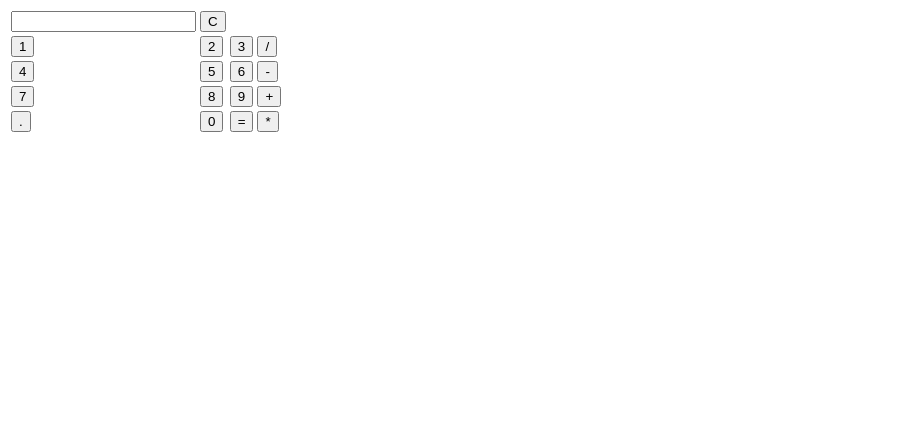
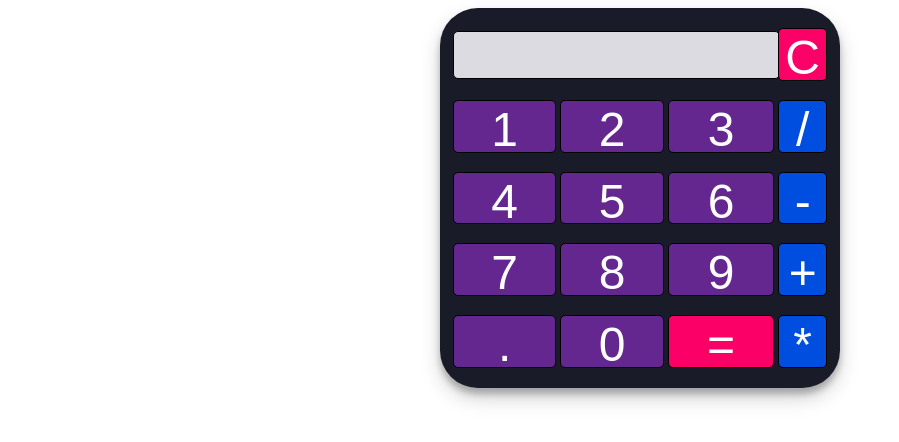
Before and after one commit to liedsonpaiva/Build-a-calculator-with-JavaScript, a plain HTML site: page index.html in a window 1280 px wide. Shown: the whole page, without its empty margins (0-899 px from the left). Drawn offline with Linux system fonts and the light colour scheme; a web font is replaced by a local one.

Commit message:
Parte 2 - Criando o CSS e JS

```diff
--- a/index.html
+++ b/index.html
@@ -1,41 +1,41 @@
 <!DOCTYPE html>
-<html lang="pt-br">
+<html lang="en">
 <head>
     <meta charset="UTF-8">
     <meta name="viewport" content="width=device-width, initial-scale=1.0">
     <link rel="stylesheet" href="style.css">
-    <script src="/index.js"></script>
-    <title>Calculator </title>
+    <script src="script.js"></script>
+    <title>Calculator</title>
 </head>
 <body>
     <table class="calculator">
         <tr>
-            <td><input class="display box" type="text" name="" id="result"></td>
-            <td><input type="button" value="C" onclick="cleanScreen()"></td>
+            <td colspan="3"><input class="display-box" type="text" name="" id="result"></td>
+            <td><input type="button" value="C" onclick="clearScreen()" id="btn"></td>
         </tr>
         <tr>
-            <td><input type="button" value="1" onclick="dispaly('1')" /></td>
-            <td><input type="button" value="2" onclick="dispaly('2')" /></td>
-            <td><input type="button" value="3" onclick="dispaly('3')" /></td>
-            <td><input type="button" value="/" onclick="dispaly('/')" /></td>
+            <td><input type="button" value="1" onclick="display('1')" /></td>
+            <td><input type="button" value="2" onclick="display('2')" /></td>
+            <td><input type="button" value="3" onclick="display('3')" /></td>
+            <td><input type="button" value="/" onclick="display('/')" id="btnCalc" /></td>
         </tr>
         <tr>
-            <td><input type="button" value="4" onclick="dispaly('4')" /></td>
-            <td><input type="button" value="5" onclick="dispaly('5')" /></td>
-            <td><input type="button" value="6" onclick="dispaly('6')" /></td>
-            <td><input type="button" value="-" onclick="dispaly('-')" /></td>
+            <td><input type="button" value="4" onclick="display('4')" /></td>
+            <td><input type="button" value="5" onclick="display('5')" /></td>
+            <td><input type="button" value="6" onclick="display('6')" /></td>
+            <td><input type="button" value="-" onclick="display('-')" id="btnCalc" /></td>
         </tr>
         <tr>
-            <td><input type="button" value="7" onclick="dispaly('7')" /></td>
-            <td><input type="button" value="8" onclick="dispaly('8')" /></td>
-            <td><input type="button" value="9" onclick="dispaly('9')" /></td>
-            <td><input type="button" value="+" onclick="dispaly('+')" /></td>
+            <td><input type="button" value="7" onclick="display('7')" /></td>
+            <td><input type="button" value="8" onclick="display('8')" /></td>
+            <td><input type="button" value="9" onclick="display('9')" /></td>
+            <td><input type="button" value="+" onclick="display('+')" id="btnCalc" /></td>
         </tr>
         <tr>
-            <td><input type="button" value="." onclick="dispaly('.')" /></td>
-            <td><input type="button" value="0" onclick="dispaly('0')" /></td>
-            <td><input type="button" value="=" onclick="dispaly('=')" id="btn" /></td>
-            <td><input type="button" value="*" onclick="dispaly('*')" /></td>
+            <td><input type="button" value="." onclick="display('.')" /></td>
+            <td><input type="button" value="0" onclick="display('0')" /></td>
+            <td><input type="button" value="=" onclick="calculate()" id="btn" /></td>
+            <td><input type="button" value="*" onclick="display('*')" id="btnCalc" /></td>
         </tr>
     </table>
 </body>
--- a/script.js
+++ b/script.js
@@ -0,0 +1,38 @@
+function clearScreen() {
+    document.getElementById("result").value = "";
+}
+
+function display(value) {
+    document.getElementById("result").value += value;
+}
+
+function calculate() {
+    var p = document.getElementById("result").value;
+    try {
+        var q = new Function('return ' + p)();
+        document.getElementById("result").value = q;
+    } catch (e) {
+        document.getElementById("result").value = "Erro!";
+    }
+}
+
+document.addEventListener("keydown", function(event) {
+    var key = event.key;
+
+    if (key >= "0" && key <= "9" || key === "+" || key === "-" || key === "*" || key === "/" || key === ".") {
+        display(key);
+    }
+
+    if (key === "Enter") {
+        calculate();
+    }
+
+    if (key === "Backspace") {
+        var currentValue = document.getElementById("result").value;
+        document.getElementById("result").value = currentValue.slice(0, -1);
+    }
+
+    if (key === "Escape") {
+        clearScreen();
+    }
+});
--- a/style.css
+++ b/style.css
@@ -0,0 +1,52 @@
+@import url('https://fonts.googleapis.com/css2?family=Big+Shoulders+Inline:opsz@10..72&display=swap');
+
+.calculator {
+    padding: 10px;
+    border-radius: 1cm;
+    height: 380px;
+    width: 400px;
+    margin: auto;
+    background-color: #191b28;
+    box-shadow: rgba(0,0,0, 0.19) 0px 10px 20px, rgba(0,0,0, 0.23) 0px 6px 6px;
+}
+
+.display-box {
+    font-family: "Big Shoulders Inline", sans-serif;
+    background-color: #dcdbe1;
+    border: solid black 0.5px;
+    color: black;
+    border-radius: 5px;
+    width: 100%;
+    height: 65%;
+    font-size: 2em
+}
+
+#btn {
+    background-color: #fb0066;
+}
+
+#btnCalc {
+    background-color: rgb(0, 78, 223);
+}
+input[type=button] {
+    font-family: "Big Shoulders Inline", sans-serif;
+    background-color: #64278f;
+    color: white;
+    border: solid black 0.5px;
+    width: 100%;
+    border-radius: 5px;
+    height: 78%;
+    outline: none;
+    font-size: 3em
+}
+
+input:active[type=button] {
+    background: #e5e5e5;
+    -webkit-box-shadow: inset 0px 0px 5px #c1c1c1;
+    -moz-boz-shadow: inset 0px 0px 5px #c1c1c1;
+     box-shadow: inset 0px 0px 5px #c1c1c1;
+}
+
+input[type=button]:hover {
+    background-color: #7d4ba0;
+}
```
